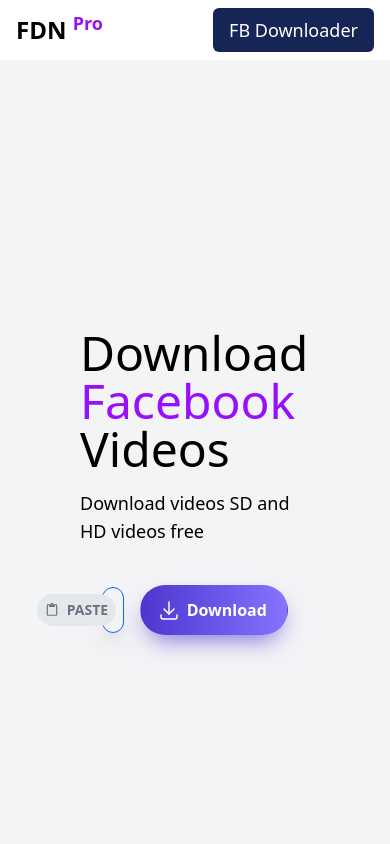
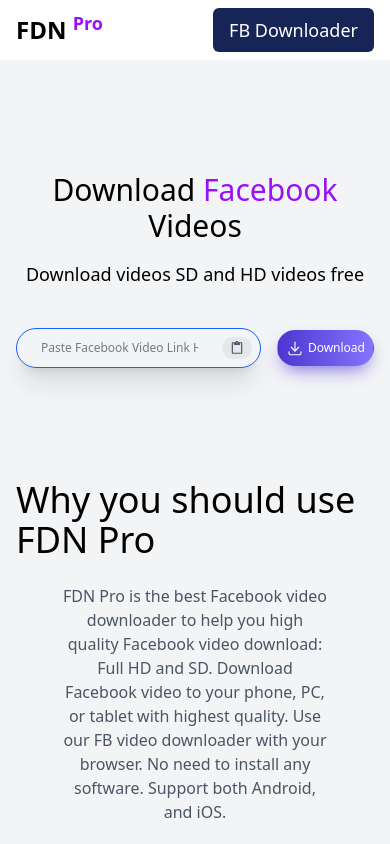
Before and after one commit to Ahmed00002/facebook-video-downloader, a React (Vite) app: page / in a window 390 px wide. Shown: the top 844 px of the page. Built offline with nearby package versions, Linux system fonts and the light colour scheme.

Commit message:
downloader component is now responsible for mobile and tablet view

```diff
--- a/index.html
+++ b/index.html
@@ -2,8 +2,8 @@
 <html lang="en">
   <head>
     <meta charset="UTF-8" />
-    <link rel="icon" type="image/svg+xml" href="/vite.svg" />
     <meta name="viewport" content="width=device-width, initial-scale=1.0" />
+    <link rel="shortcut icon" href="/fav.jpeg" type="image/x-icon" />
     <title>FDN Pro</title>
   </head>
   <body>
--- a/src/components/shared/Downloader.jsx
+++ b/src/components/shared/Downloader.jsx
@@ -1,9 +1,9 @@
-import React, { useRef, useState } from "react";
+import React, { useRef } from "react";
 import DownloadButton from "../../ui/DownloadButton";
 import { MdContentPaste } from "react-icons/md";
+import Loader from "./Spinner";
 
-const Downloader = ({ getVideo }) => {
-  const [copiedText, setCopiedText] = useState("");
+const Downloader = ({ getVideo, isLoading }) => {
   const inputRef = useRef();
   console.log(inputRef);
 
@@ -18,29 +18,40 @@
       });
   };
   return (
-    <div className="flex flex-col w-full mx-auto items-center justify-center min-h-screen h-auto bg-gray-100 ">
-      <h1 className="text-5xl mb-4 font-medium">
+    <div className="flex flex-col w-full mx-auto items-center justify-center py-28 md:py-32 lg:min-h-screen h-auto bg-gray-100">
+      <h1 className="text-3xl md:text-4xl lg:text-5xl mb-4 font-medium w-full text-center">
         Download <span className="text-purple-600">Facebook</span> Videos
       </h1>
       <p className="mb-10 text-lg">Download videos SD and HD videos free</p>
-      <div className="flex items-center justify-center w-full max-w-8/12 gap-4">
-        <div className="relative w-full">
+      <div className="flex items-center justify-center w-full lg:max-w-8/12 gap-4">
+        {/* container */}
+        <div className="relative w-full text-xs md:text-lg">
+          {/* input field for fb url */}
+          <div className="border border-blue-600 w-full p-2 rounded-full shadow-xl flex items-center gap-2">
             <input
               ref={inputRef}
-            type="text"
+              type="url"
               placeholder="Paste Facebook Video Link Here"
-            className="border border-blue-600 w-full p-[10px] rounded-full shadow-xl ring-0 focus:ring-0 focus:outline-none "
-            defaultValue={copiedText && copiedText}
+              className="ring-0 focus:ring-0 focus:outline-none w-full px-4"
             />
-          <div
+            <button
               onClick={handlePaste}
-            className="flex justify-center items-center px-2 w-auto  gap-2 uppercase bg-gray-200 rounded-full text-gray-500 text-sm font-semibold absolute top-1/2 transform -translate-y-1/2 right-2 h-8 cursor-pointer"
+              className="flex items-center gap-2 text-sm justify-center uppercase text-gray-600 bg-gray-200 px-2 py-1 rounded-full hover:bg-gray-300 transition duration-200 ease-in-out cursor-pointer h-full"
             >
-            <MdContentPaste /> <p>Paste</p>
+              <MdContentPaste />
+              <span className="hidden md:block ">Paste</span>
+            </button>
           </div>
         </div>
+        {/* download button for taking action */}
         <DownloadButton onClicked={getVideo} />
       </div>
+      {isLoading && (
+        <div className="mt-5 flex items-center justify-center gap-4 text-lg">
+          <Loader />
+          <p>Searching...</p>
+        </div>
+      )}
     </div>
   );
 };
--- a/src/pages/HomePage.jsx
+++ b/src/pages/HomePage.jsx
@@ -5,8 +5,11 @@
 import { useNavigate } from "react-router";
 import HowToDownload from "../components/HowToDownload";
 import Faq from "../components/Faq";
+import { useState } from "react";
+import Loader from "../components/shared/Spinner";
 
 const HomePage = () => {
+  const [loading, setLoading] = useState(false);
   const navigate = useNavigate();
   // Function to handle the video download
   const getVideo = () => {
@@ -20,10 +23,11 @@
       });
       return;
     } else {
+      setLoading(true);
       axios
-        .get(`http://localhost:3000/fb-download?url=${url}`)
+        .get(`https://fb-downloader-server.vercel.app/fb-download?url=${url}`)
         .then((response) => {
-          console.log(response);
+          setLoading(false);
           navigate("/download", {
             state: {
               videoUrls: [
@@ -51,8 +55,8 @@
   };
   return (
     <>
-      <div className="flex flex-col max-w-[1440px] px-20 md:px-20 lg:px-16 bg-gray-100 mx-auto">
-        <Downloader getVideo={getVideo} />
+      <div className="flex flex-col max-w-[1440px] px-4 md:px-8 lg:px-16 bg-gray-100 mx-auto">
+        <Downloader getVideo={getVideo} isLoading={loading} />
 
         {/* features */}
         <Features />
--- a/src/ui/DownloadButton.jsx
+++ b/src/ui/DownloadButton.jsx
@@ -4,7 +4,10 @@
 const DownloadButton = ({ onClicked }) => {
   return (
     <StyledWrapper>
-      <button onClick={onClicked} className="button">
+      <button
+        onClick={onClicked}
+        className="button px-2 md:px-4 py-2 text-xs md:text-lg"
+      >
         <svg
           strokeLinejoin="round"
           strokeLinecap="round"
@@ -36,13 +39,10 @@
     display: flex;
     align-items: center;
     gap: 0.35em;
-    padding: 0.75em 1em;
-    padding-right: 1.25em;
     color: #fff;
     border: 1px solid transparent;
-    font-weight: 700;
     border-radius: 2em;
-    font-size: 1rem;
+
     box-shadow: 0 0.7em 1.5em -0.5em hsla(249, 62%, 51%, 0.745);
     transition: transform 0.3s;
 
```
Also changed, not shown: public/fav.jpeg (added), src/components/home.jsx (deleted), 1 other file (tests, documents, lock files or other folders). Lines whose indentation alone changed are shown as unchanged.
